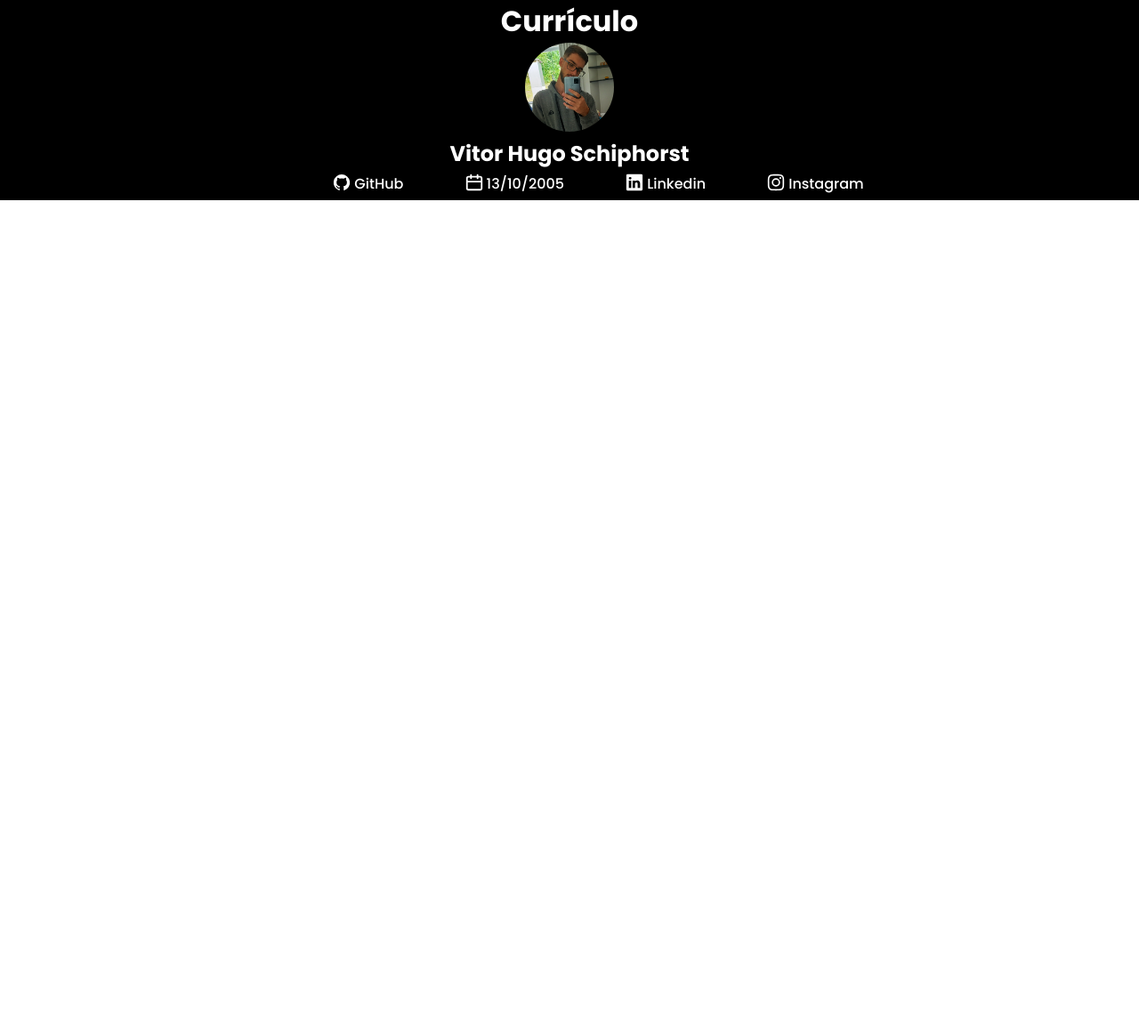
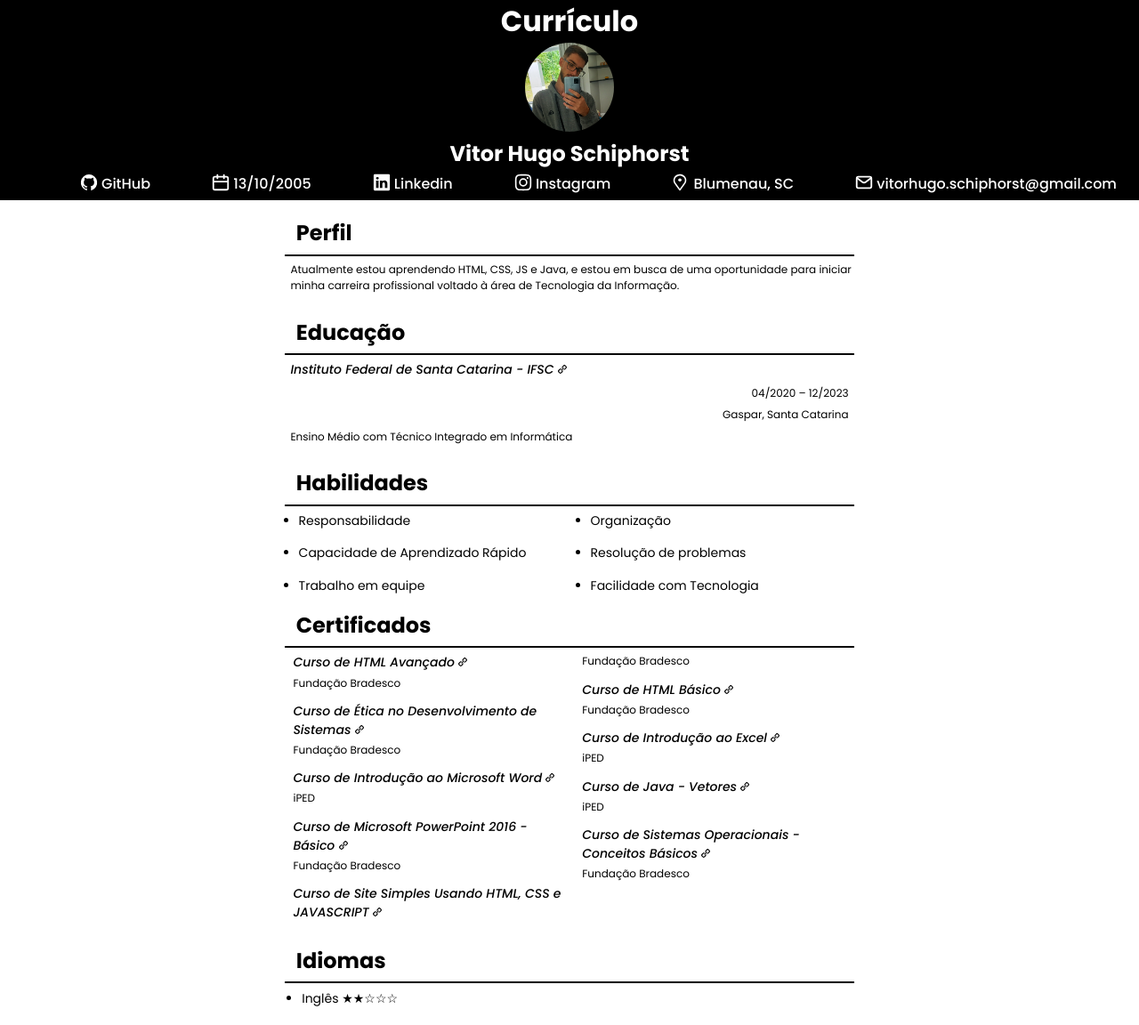
Before and after one commit to VitorSchiphorst/PPI-IFSC, a PHP site: page /Exer_4.html in a window 1280 px wide. Shown: the whole page at 89% size. Before the commit the page ends 225 px from the top, so only its background shows below. Run offline with PHP 8.4, Linux system fonts and the light colour scheme.

Commit message:
Exer 4 Finalizado

```diff
--- a/Aula 02/Aula 02/CSS/style_Curriculo.css
+++ b/Aula 02/Aula 02/CSS/style_Curriculo.css
@@ -42,3 +42,79 @@
     width: 22px;
     padding-right: 3px;
 }
+
+main {
+    margin-top: 1.5%;
+    margin-left: 25%;
+    margin-right: 25%;
+}
+
+li {
+    list-style: none;
+    font-size: 12px;
+    margin-left: 1%;
+    font-weight: 400;
+    margin-bottom: 1%;
+}
+
+.space {
+    margin-bottom: 4%;
+}
+
+main h2 {
+    padding-left: 2%;
+}
+
+.row {
+    background-color: black;
+    border: none;
+    height: 2px;
+    width: 100%;
+    margin-top: 1%;
+    margin-bottom: 1%;
+}
+
+.write-italic {
+    font-weight: 500;
+    font-size: 14px;
+    font-style: italic;
+}
+
+li a {
+    color: black;
+    text-decoration: none;
+}
+
+li a img {
+    height: 10px;
+}
+
+.write-left {
+    margin-right: 1%;
+    text-align: right;
+}
+
+.columns {
+    column-count: 2;
+}
+
+.columns li {
+    margin-bottom: 5%;
+    margin-left: 5%;
+    font-weight: 400;
+    font-size: 14px;
+    list-style: disc;
+}
+
+.columns-none-style {
+    margin-left: 1%;
+    column-count: 2;
+}
+
+.none-style li {
+    list-style: disc;
+    margin-left: 3%;
+    font-size: 14px;
+    font: 500;
+    margin-bottom: 3%;
+}
--- a/Aula 02/Aula 02/Exer_4.html
+++ b/Aula 02/Aula 02/Exer_4.html
@@ -18,13 +18,63 @@
                 <span><img src="Img/date.svg" alt="">13/10/2005</span>
                 <a href="https://www.linkedin.com/in/vitor-hugo-schiphorst/" target="_blank"><img src="Img/linkedin.svg" alt="">Linkedin</a>
                 <a href="https://www.instagram.com/vitor-schiphorst/" target="_blank"><img src="Img/instagram.svg" alt="">Instagram</a>
+                <a href="https://www.google.com/maps/place/Blumenau,+SC/" target="_blank"><img src="Img/Local.svg" alt="">Blumenau, SC</a>
+                <a target="_blank"><img src="Img/Email.svg" alt="">vitorhugo.schiphorst@gmail.com</a>
             </div>
         </div>
     </header>
     <main>
-        <h3></h3>
+        <h2>Perfil</h2>
+        <hr class="row"></hr>
         <ul>
-            <li></li>
+            <li class="space">Atualmente estou aprendendo HTML, CSS, JS e Java, e estou em busca de uma oportunidade para iniciar minha
+                carreira profissional voltado à área de Tecnologia da Informação.</li>
+        </ul>
+        <h2>Educação</h2>
+        <hr class="row"></hr>
+        <ul>
+            <li class="write-italic"><a href="https://www.ifsc.edu.br/web/campus-gaspar">Instituto Federal de Santa Catarina - IFSC <img src="Img/Chain.svg" alt=""></a></li>
+            <li class="write-left">04/2020 – 12/2023</li>
+            <li class="write-left">Gaspar, Santa Catarina</li>
+            <li class="space">Ensino Médio com Técnico Integrado em Informática</li>
+        </ul>
+        <h2>Habilidades</h2>
+        <hr class="row"></hr>
+        <ul class="columns">
+            <li>Responsabilidade</li>
+            <li>Capacidade de Aprendizado Rápido</li>
+            <li>Trabalho em equipe</li>
+            <li>Organização</li>
+            <li>Resolução de problemas</li>
+            <li>Facilidade com Tecnologia</li>
+        </ul>
+        <h2>Certificados</h2>
+        <hr class="row"></hr>
+        <ul class="columns-none-style space">
+            <li class="write-italic"><a href="https://drive.google.com/file/d/1j0AB0FL1B3li9nWPaqGcl3F7J7sOamJL/view">Curso de HTML Avançado <img src="Img/Chain.svg" alt=""></a></li>
+            <li class="space">Fundação Bradesco</li>
+            <li class="write-italic"><a href="https://drive.google.com/file/d/1CDPD5zqfCRKbMbLHWW9JHXZzCgHGsEh_/view">Curso de Ética no Desenvolvimento de Sistemas <img src="Img/Chain.svg" alt=""></a></li>
+            <li class="space">Fundação Bradesco</li>
+            <li class="write-italic"><a href="https://drive.google.com/file/d/1cAV-ZYl2VoBJNRVBoi-7CC-h2P-lqiVL/view">Curso de Introdução ao Microsoft Word <img src="Img/Chain.svg" alt=""></a></li>
+            <li class="space">iPED</li>
+            <li class="write-italic"><a href="https://drive.google.com/file/d/1_xCvBD3g4OTq7BT1X-Wr3fmz7IKo44Aq/view">Curso de Microsoft PowerPoint 2016 - Básico <img src="Img/Chain.svg" alt=""></a></li>
+            <li class="space">Fundação Bradesco</li>
+            <li class="write-italic"><a href="https://drive.google.com/file/d/12M_QSBsD5BPo2drpX1IWNiGTsK-OiqxW/view">Curso de Site Simples Usando HTML, CSS e JAVASCRIPT <img src="Img/Chain.svg" alt=""></a></li>
+            <li class="space">Fundação Bradesco</li>
+            <li class="write-italic"><a href="https://drive.google.com/file/d/1ANBHPYZD5qwwXJZs8e53E4p_6tamOspc/view">Curso de HTML Básico <img src="Img/Chain.svg" alt=""></a></li>
+            <li class="space">Fundação Bradesco</li>
+            <li class="write-italic"><a href="https://drive.google.com/file/d/1K1T7rjwOv5og0S99V5rAzeo_SlsTle3P/view">Curso de Introdução ao Excel <img src="Img/Chain.svg" alt=""></a></li>
+            <li class="space">iPED</li>
+            <li class="write-italic"><a href="https://drive.google.com/file/d/1q8pmpUpo3ek_x5Ez1a4UNGopfnUgI3Mp/view">Curso de Java - Vetores <img src="Img/Chain.svg" alt=""></a></li>
+            <li class="space">iPED</li>
+            <li class="write-italic"><a href="https://drive.google.com/file/d/1PX8QlZk4nmGpFiyYvXQcUklYWeEqV2uP/view">Curso de Sistemas Operacionais - Conceitos Básicos <img src="Img/Chain.svg" alt=""></a></li>
+            <li class="space">Fundação Bradesco</li>
+            <li>&ensp;</li>
+        </ul>
+        <h2>Idiomas</h2>
+        <hr class="row"></hr>
+        <ul class="none-style">
+            <li>Inglês ★★☆☆☆</li>
         </ul>
     </main>
 </body>
```
Also changed, not shown: Aula 02/Aula 02/Img/Chain.svg (added), Aula 02/Aula 02/Img/Email.svg (added), Aula 02/Aula 02/Img/Local.svg (added).
